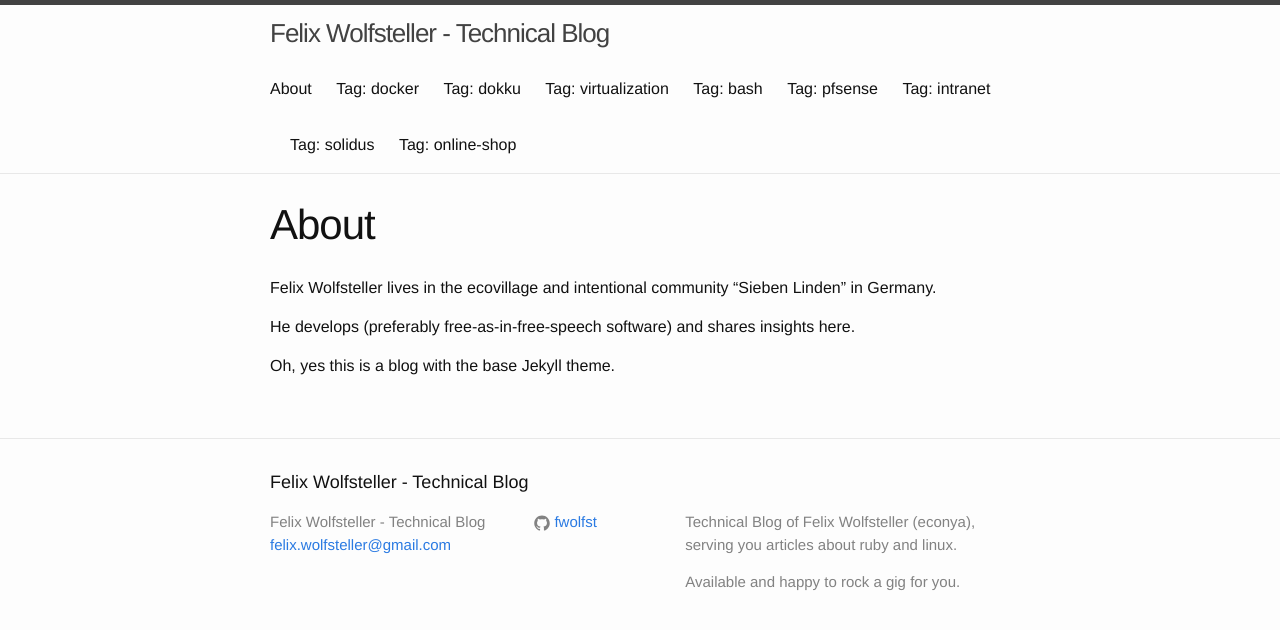
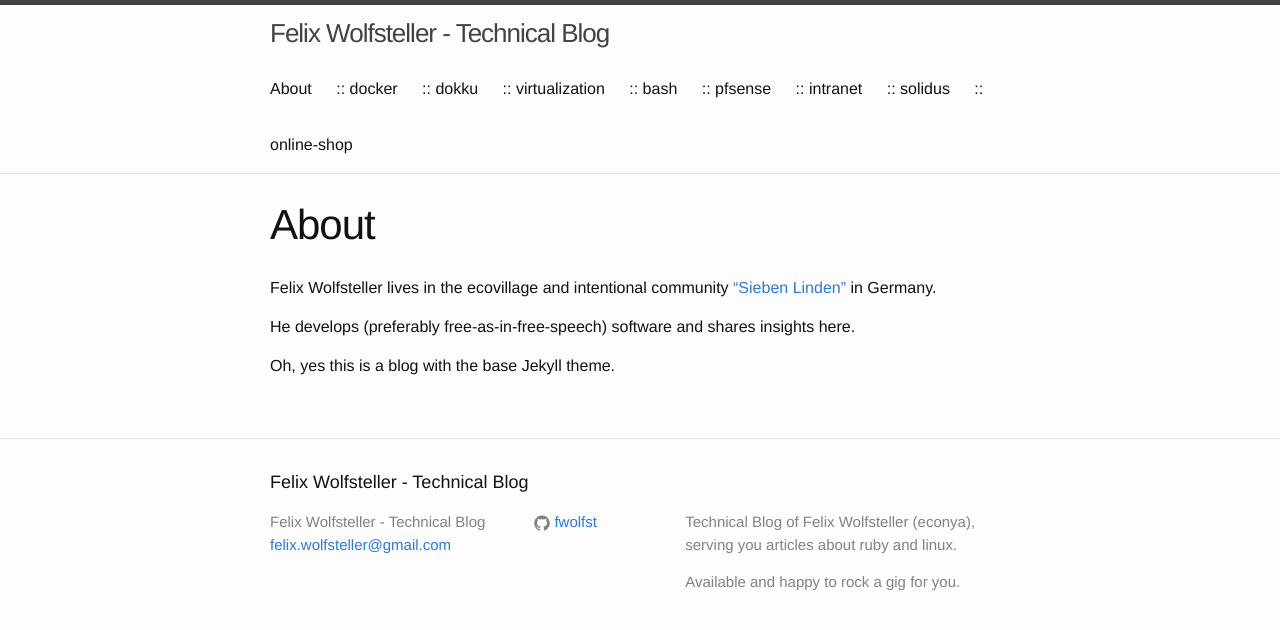
Before and after one commit to fwolfst/fwolfst.github.io, a Jekyll site: the page built from about.md, in a window 1280 px wide. Shown: the top 630 px of the page. Built offline with Jekyll 4.4.1, drawn with Linux system fonts in a browser that asks for light colours.

```diff
--- a/_plugins/tags.rb
+++ b/_plugins/tags.rb
@@ -20,7 +20,7 @@ module Jekyll
       self.process(@name)
       self.read_yaml(File.join(base, '_layouts'), 'tag.html')
       self.data['tag'] = tag
-      self.data['title'] = "Tag: #{tag}"
+      self.data['title'] = ":: #{tag}"
     end
   end
 end
--- a/about.md
+++ b/about.md
@@ -4,8 +4,8 @@ title: About
 permalink: /about/
 ---
 
-Felix Wolfsteller lives in the ecovillage and intentional community "Sieben Linden" in Germany.
+Felix Wolfsteller lives in the ecovillage and intentional community ["Sieben Linden"](https://siebenlinden.org) in Germany.
 
-He develops (preferably free-as-in-free-speech software) and shares insights here.
+He develops (preferably free-as-in-free-speech) software and shares insights here.
 
 Oh, yes this is a blog with the base Jekyll theme.
```
